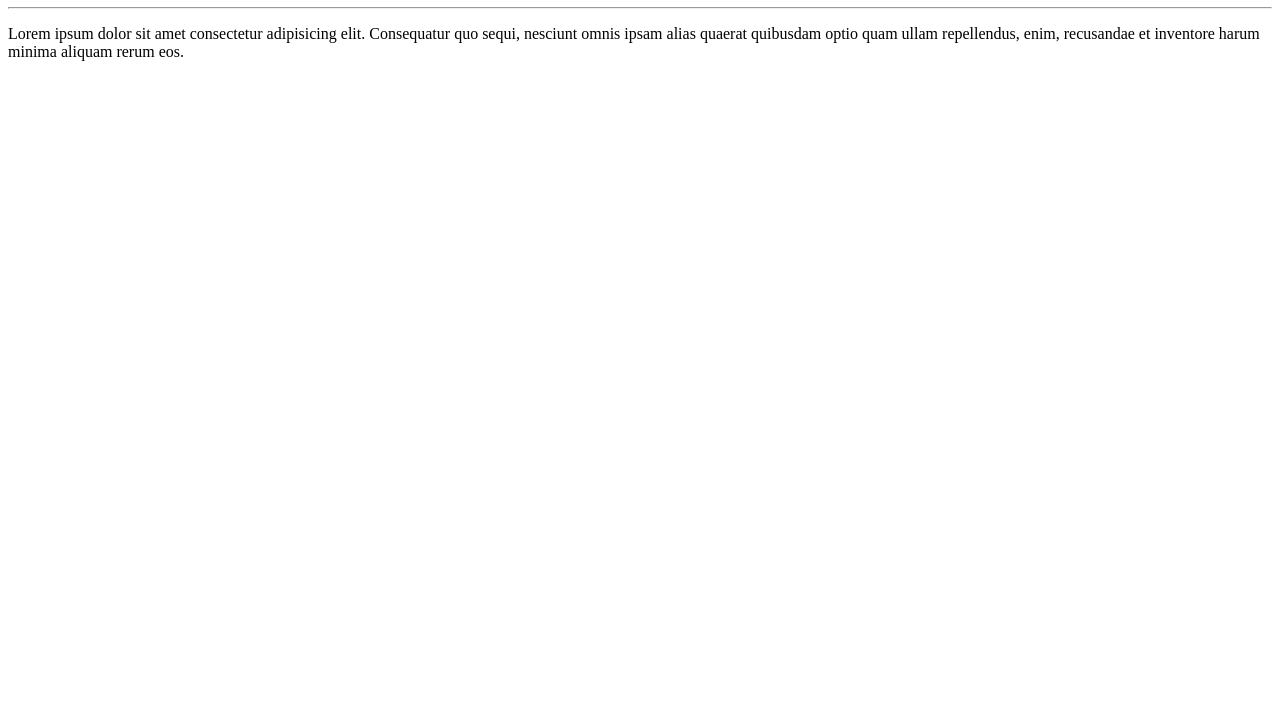
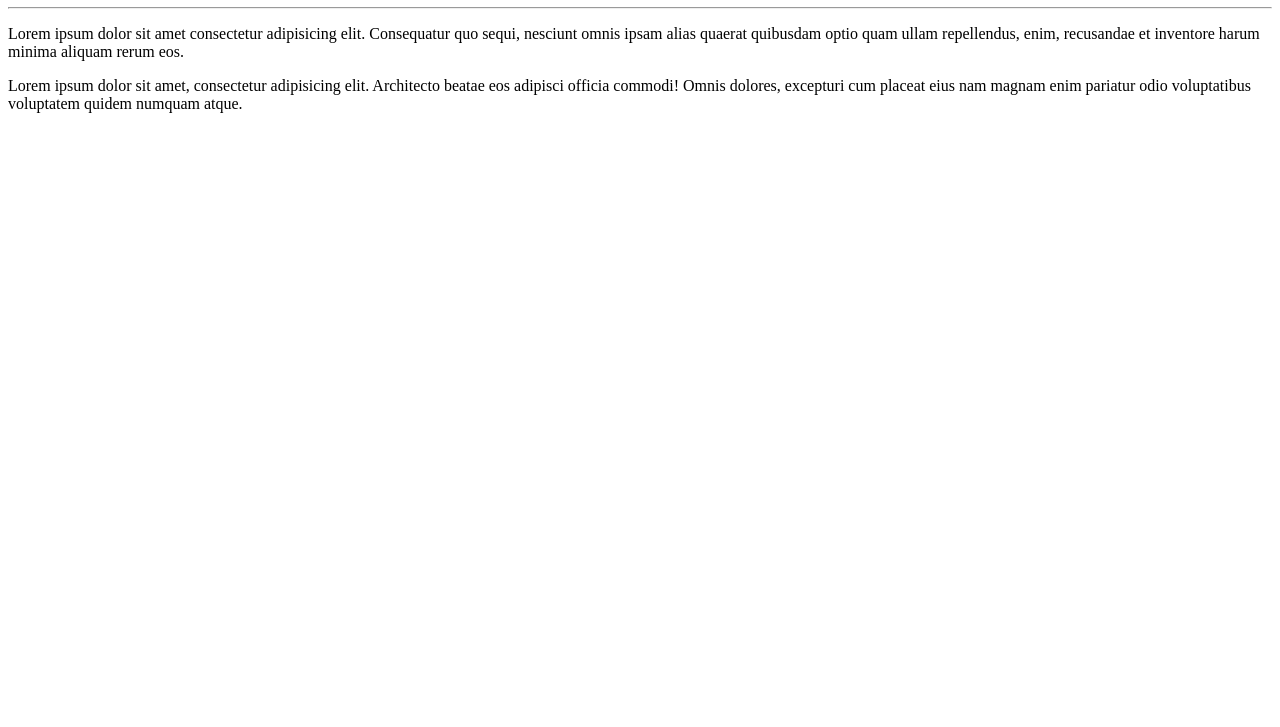
Before and after one commit to francisco922/Agora-Vai, a plain HTML site: page Site-Exemplo/index.html in a window 1280 px wide. Shown: the part 73-800 px from the top of the page. Drawn offline with Linux system fonts and the light colour scheme.

Commit message:
Add um parágrafo

```diff
--- a/Site-Exemplo/index.html
+++ b/Site-Exemplo/index.html
@@ -10,5 +10,7 @@
     <h1>Olá Mundo</h1>
     <hr>
     <p>Lorem ipsum dolor sit amet consectetur adipisicing elit. Consequatur quo sequi, nesciunt omnis ipsam alias quaerat quibusdam optio quam ullam repellendus, enim, recusandae et inventore harum minima aliquam rerum eos.</p>
+
+    <p>Lorem ipsum dolor sit amet, consectetur adipisicing elit. Architecto beatae eos adipisci officia commodi! Omnis dolores, excepturi cum placeat eius nam magnam enim pariatur odio voluptatibus voluptatem quidem numquam atque.</p>
 </body>
 </html>
```
